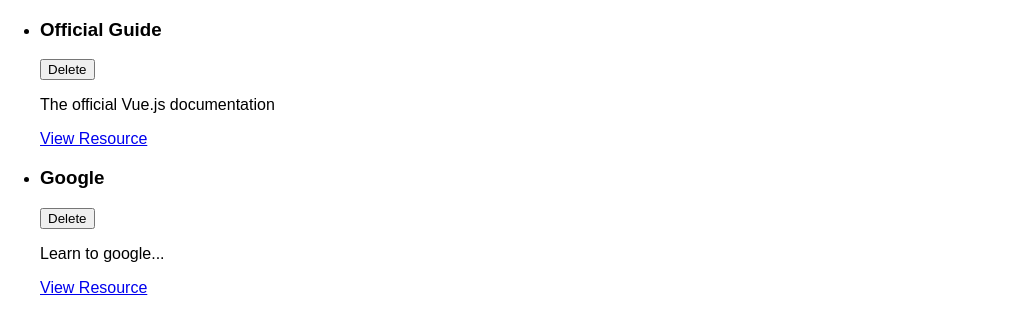
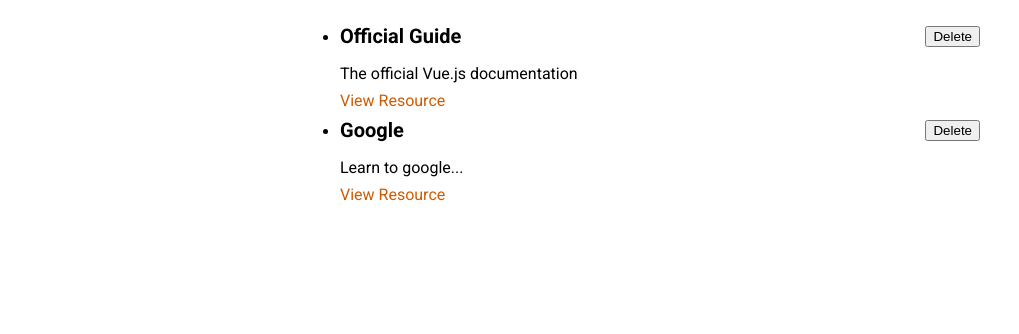
Before and after one commit to svetlana-suslova/learning-resources, a Vue app: page / in a window 1280 px wide. Shown: the top 334 px of the page, without its empty margins (0-1019 px from the left). Built offline with nearby package versions, Linux system fonts and the light colour scheme.

Commit message:
added styles to App and LearningResource

```diff
--- a/src/App.vue
+++ b/src/App.vue
@@ -39,12 +39,16 @@
 </script>
 
 <style>
+@import url('https://fonts.googleapis.com/css2?family=Roboto:wght@400;700&display=swap');
+
 * {
   box-sizing: border-box;
 }
+
 html {
-  font-family: "Jost", sans-serif;
+  font-family: 'Roboto', sans-serif;
 }
+
 body {
   margin: 0;
 }
--- a/src/components/learning-resources/LearningResource.vue
+++ b/src/components/learning-resources/LearningResource.vue
@@ -18,3 +18,35 @@
     props: ['title', 'description', 'link']
 }
 </script>
+
+<style scoped>
+li {
+  margin: auto;
+  max-width: 40rem;
+}
+
+header {
+  display: flex;
+  justify-content: space-between;
+  align-items: center;
+}
+
+h3 {
+  font-size: 1.25rem;
+  margin: 0.5rem 0;
+}
+
+p {
+  margin: 0.5rem 0;
+}
+
+a {
+  text-decoration: none;
+  color: #ce5c00;
+}
+
+a:hover,
+a:active {
+  color: #c89300;
+}
+</style>
```
